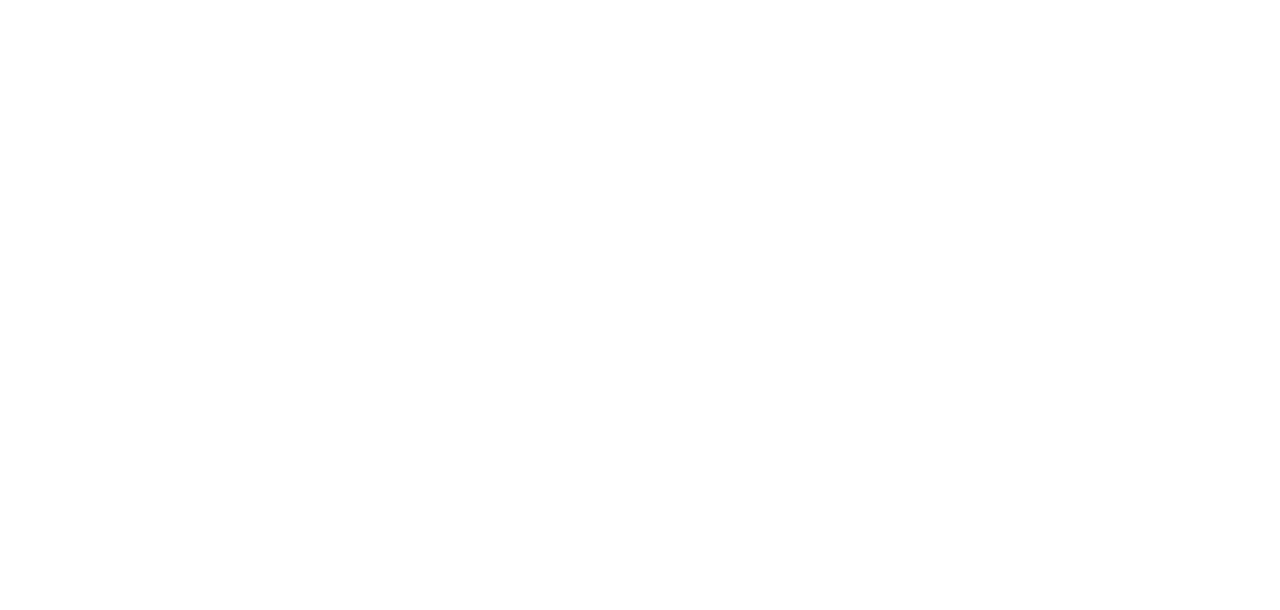
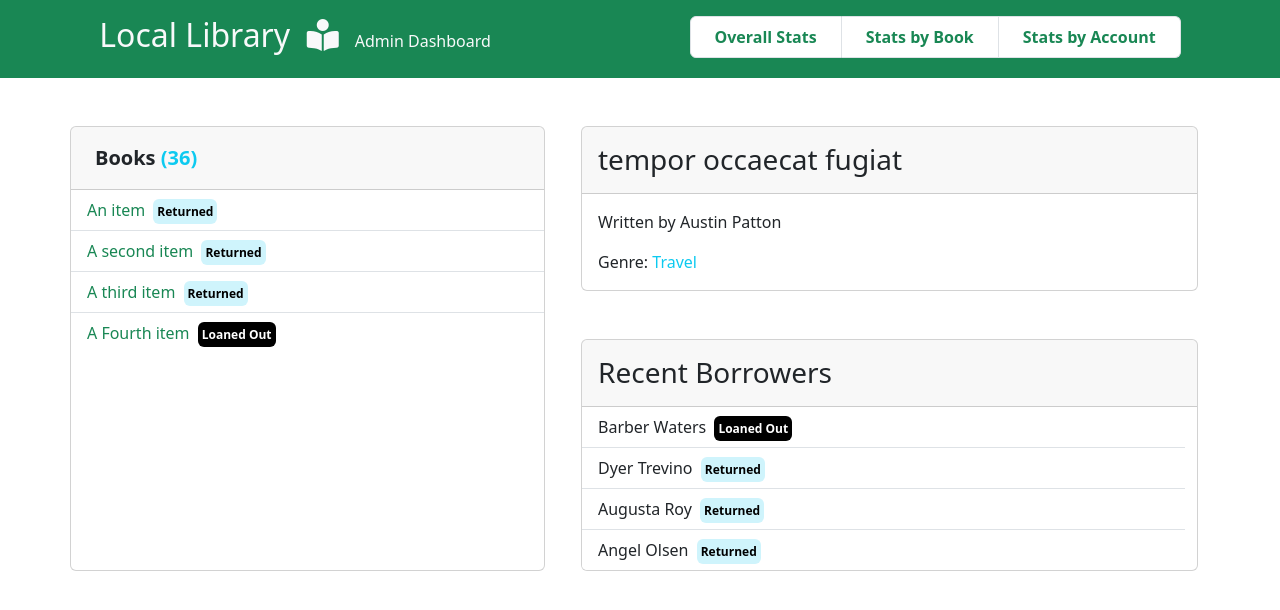
Before and after one commit to sephinejo/project-local-library, a plain HTML site: page books.html in a window 1280 px wide. Drawn offline with nearby package versions, Linux system fonts and the light colour scheme.

Commit message:
create books, accounts pages

```diff
--- a/accounts.html
+++ b/accounts.html
@@ -0,0 +1,132 @@
+<!DOCTYPE html>
+<html lang="en">
+  <head>
+    <meta charset="UTF-8" />
+    <meta name="viewport" content="width=device-width, initial-scale=1.0" />
+    <link rel="shortcut icon" href="/images/favicon.ico" type="image/x-icon" />
+    <script
+      src="https://kit.fontawesome.com/9ac80604cb.js"
+      crossorigin="anonymous"
+    ></script>
+    <link
+      href="https://cdn.jsdelivr.net/npm/bootstrap@5.3.2/dist/css/bootstrap.min.css"
+      rel="stylesheet"
+      integrity="sha384-T3c6CoIi6uLrA9TneNEoa7RxnatzjcDSCmG1MXxSR1GAsXEV/Dwwykc2MPK8M2HN"
+      crossorigin="anonymous"
+    />
+    <title>Local Library - Admin Dashboard</title>
+  </head>
+  <body class="d-grid">
+    <header class="row py-3 bg-success">
+      <nav class="d-flex justify-content-around">
+        <div class="d-flex align-items-baseline text-light">
+          <h1 class="fs-2 me-3">
+            Local Library&nbsp;&nbsp;<i
+              class="fa-solid fa-book-open-reader"
+            ></i>
+          </h1>
+          <h2 class="fs-6">Admin Dashboard</h2>
+        </div>
+        <div>
+          <ul class="list-group list-group-horizontal">
+            <li class="list-group-item">
+              <a
+                href="./index.html"
+                class="text-decoration-none text-success fw-bold px-2"
+                >Overall Stats</a
+              >
+            </li>
+            <li class="list-group-item">
+              <a
+                href="./books.html"
+                class="text-decoration-none text-success fw-bold px-2"
+                >Stats by Book</a
+              >
+            </li>
+            <li class="list-group-item">
+              <a
+                href="./accounts.html"
+                class="text-decoration-none text-success fw-bold px-2"
+                >Stats by Account</a
+              >
+            </li>
+          </ul>
+        </div>
+      </nav>
+    </header>
+
+    <main class="container d-grid pt-5">
+      <div class="row column-gap-5">
+        <div class="col-5 card p-0">
+          <div class="card-header fw-bold fs-5 py-3 ps-4">
+            Accounts <span id="accounts-total" class="text-info">(36)</span>
+          </div>
+          <ul class="list-group list-group-flush">
+            <li class="list-group-item">
+              <a href="#" class="text-decoration-none text-success"
+                >Alston, Kirby</a
+              >
+            </li>
+            <li class="list-group-item">
+              <a href="#" class="text-decoration-none text-success"
+                >Ball, Toni</a
+              >
+            </li>
+            <li class="list-group-item">
+              <a href="#" class="text-decoration-none text-success"
+                >Banks, Gayle</a
+              >
+            </li>
+            <li class="list-group-item">
+              <a href="#" class="text-decoration-none text-success"
+                >Banks, Gayle</a
+              >
+            </li>
+          </ul>
+        </div>
+
+        <div class="col">
+          <div class="row row-gap-5">
+            <article class="row card p-0">
+              <h3 class="card-header py-3">Kirby Alston</h3>
+              <p class="p-3 pb-0 m-0 fw-bold">
+                Age: <span class="fw-normal">30</span>
+              </p>
+              <p class="p-3 pb-0 m-0 fw-bold">
+                Company: <span class="fw-normal">MARQET</span>
+              </p>
+              <p class="p-3 pb-0 m-0 fw-bold">
+                Email: <span class="fw-normal">kirby.alston@marqet.net</span>
+              </p>
+              <p class="p-3 pb-0 m-0 fw-bold">
+                Account Created:
+                <span class="fw-normal">Monday, June 6, 2016 3:07 PM</span>
+              </p>
+              <p class="p-3 m-0">
+                Borrowed from the library
+                <span class="text-success fw-bold">25</span> times.
+              </p>
+            </article>
+            <article class="row card p-0">
+              <h3 class="card-header py-3">Books in Possession</h3>
+              <p class="p-3 m-0 fw-bold">
+                nisi ut officia ullamco
+                <span class="fw-normal">by Luz Beach</span>
+              </p>
+            </article>
+          </div>
+        </div>
+      </div>
+    </main>
+    <script
+      src="https://cdn.jsdelivr.net/npm/@popperjs/core@2.11.8/dist/umd/popper.min.js"
+      integrity="sha384-I7E8VVD/ismYTF4hNIPjVp/Zjvgyol6VFvRkX/vR+Vc4jQkC+hVqc2pM8ODewa9r"
+      crossorigin="anonymous"
+    ></script>
+    <script
+      src="https://cdn.jsdelivr.net/npm/bootstrap@5.3.2/dist/js/bootstrap.min.js"
+      integrity="sha384-BBtl+eGJRgqQAUMxJ7pMwbEyER4l1g+O15P+16Ep7Q9Q+zqX6gSbd85u4mG4QzX+"
+      crossorigin="anonymous"
+    ></script>
+  </body>
+</html>
--- a/books.html
+++ b/books.html
@@ -0,0 +1,166 @@
+<!DOCTYPE html>
+<html lang="en">
+  <head>
+    <meta charset="UTF-8" />
+    <meta name="viewport" content="width=device-width, initial-scale=1.0" />
+    <link rel="shortcut icon" href="/images/favicon.ico" type="image/x-icon" />
+    <script
+      src="https://kit.fontawesome.com/9ac80604cb.js"
+      crossorigin="anonymous"
+    ></script>
+    <link
+      href="https://cdn.jsdelivr.net/npm/bootstrap@5.3.2/dist/css/bootstrap.min.css"
+      rel="stylesheet"
+      integrity="sha384-T3c6CoIi6uLrA9TneNEoa7RxnatzjcDSCmG1MXxSR1GAsXEV/Dwwykc2MPK8M2HN"
+      crossorigin="anonymous"
+    />
+    <title>Local Library - Admin Dashboard</title>
+  </head>
+  <body class="d-grid">
+    <header class="row py-3 bg-success">
+      <nav class="d-flex justify-content-around">
+        <div class="d-flex align-items-baseline text-light">
+          <h1 class="fs-2 me-3">
+            Local Library&nbsp;&nbsp;<i
+              class="fa-solid fa-book-open-reader"
+            ></i>
+          </h1>
+          <h2 class="fs-6">Admin Dashboard</h2>
+        </div>
+        <div>
+          <ul class="list-group list-group-horizontal">
+            <li class="list-group-item">
+              <a
+                href="./index.html"
+                class="text-decoration-none text-success fw-bold px-2"
+                >Overall Stats</a
+              >
+            </li>
+            <li class="list-group-item">
+              <a
+                href="./books.html"
+                class="text-decoration-none text-success fw-bold px-2"
+                >Stats by Book</a
+              >
+            </li>
+            <li class="list-group-item">
+              <a
+                href="./accounts.html"
+                class="text-decoration-none text-success fw-bold px-2"
+                >Stats by Account</a
+              >
+            </li>
+          </ul>
+        </div>
+      </nav>
+    </header>
+
+    <main class="container d-grid pt-5">
+      <div class="row column-gap-5">
+        <div class="col-5 card p-0">
+          <div class="card-header fw-bold fs-5 py-3 ps-4">
+            Books <span id="books-total" class="text-info">(36)</span>
+          </div>
+          <ul class="list-group list-group-flush">
+            <li class="list-group-item">
+              <a href="#" class="text-decoration-none text-success">An item</a>
+              <span
+                class="bg-info-subtle text-black fw-bold p-1 ms-1 rounded"
+                style="font-size: 12px"
+                >Returned</span
+              >
+            </li>
+            <li class="list-group-item">
+              <a href="#" class="text-decoration-none text-success"
+                >A second item</a
+              >
+              <span
+                class="bg-info-subtle text-black fw-bold p-1 ms-1 rounded"
+                style="font-size: 12px"
+                >Returned</span
+              >
+            </li>
+            <li class="list-group-item">
+              <a href="#" class="text-decoration-none text-success"
+                >A third item</a
+              >
+              <span
+                class="bg-info-subtle text-black fw-bold p-1 ms-1 rounded"
+                style="font-size: 12px"
+                >Returned</span
+              >
+            </li>
+            <li class="list-group-item">
+              <a href="#" class="text-decoration-none text-success"
+                >A Fourth item</a
+              >
+              <span
+                class="bg-black text-white fw-bold p-1 ms-1 rounded"
+                style="font-size: 12px"
+                >Loaned Out</span
+              >
+            </li>
+          </ul>
+        </div>
+        <div class="col">
+          <div class="row row-gap-5">
+            <article class="row card p-0">
+              <h3 class="card-header py-3">tempor occaecat fugiat</h3>
+              <p class="p-3 pb-0 m-0">Written by Austin Patton</p>
+              <p class="p-3 m-0">
+                Genre: <span class="text-info">Travel</span>
+              </p>
+            </article>
+            <article class="row card p-0">
+              <h3 class="card-header py-3">Recent Borrowers</h3>
+              <ul class="list-group list-group-flush">
+                <li class="list-group-item">
+                  Barber Waters
+                  <span
+                    class="bg-black text-white fw-bold p-1 ms-1 rounded"
+                    style="font-size: 12px"
+                    >Loaned Out</span
+                  >
+                </li>
+                <li class="list-group-item">
+                  Dyer Trevino
+                  <span
+                    class="bg-info-subtle text-black fw-bold p-1 ms-1 rounded"
+                    style="font-size: 12px"
+                    >Returned</span
+                  >
+                </li>
+                <li class="list-group-item">
+                  Augusta Roy
+                  <span
+                    class="bg-info-subtle text-black fw-bold p-1 ms-1 rounded"
+                    style="font-size: 12px"
+                    >Returned</span
+                  >
+                </li>
+                <li class="list-group-item">
+                  Angel Olsen
+                  <span
+                    class="bg-info-subtle text-black fw-bold p-1 ms-1 rounded"
+                    style="font-size: 12px"
+                    >Returned</span
+                  >
+                </li>
+              </ul>
+            </article>
+          </div>
+        </div>
+      </div>
+    </main>
+    <script
+      src="https://cdn.jsdelivr.net/npm/@popperjs/core@2.11.8/dist/umd/popper.min.js"
+      integrity="sha384-I7E8VVD/ismYTF4hNIPjVp/Zjvgyol6VFvRkX/vR+Vc4jQkC+hVqc2pM8ODewa9r"
+      crossorigin="anonymous"
+    ></script>
+    <script
+      src="https://cdn.jsdelivr.net/npm/bootstrap@5.3.2/dist/js/bootstrap.min.js"
+      integrity="sha384-BBtl+eGJRgqQAUMxJ7pMwbEyER4l1g+O15P+16Ep7Q9Q+zqX6gSbd85u4mG4QzX+"
+      crossorigin="anonymous"
+    ></script>
+  </body>
+</html>
```
Also changed, not shown: index.html (+7 -7 lines).
